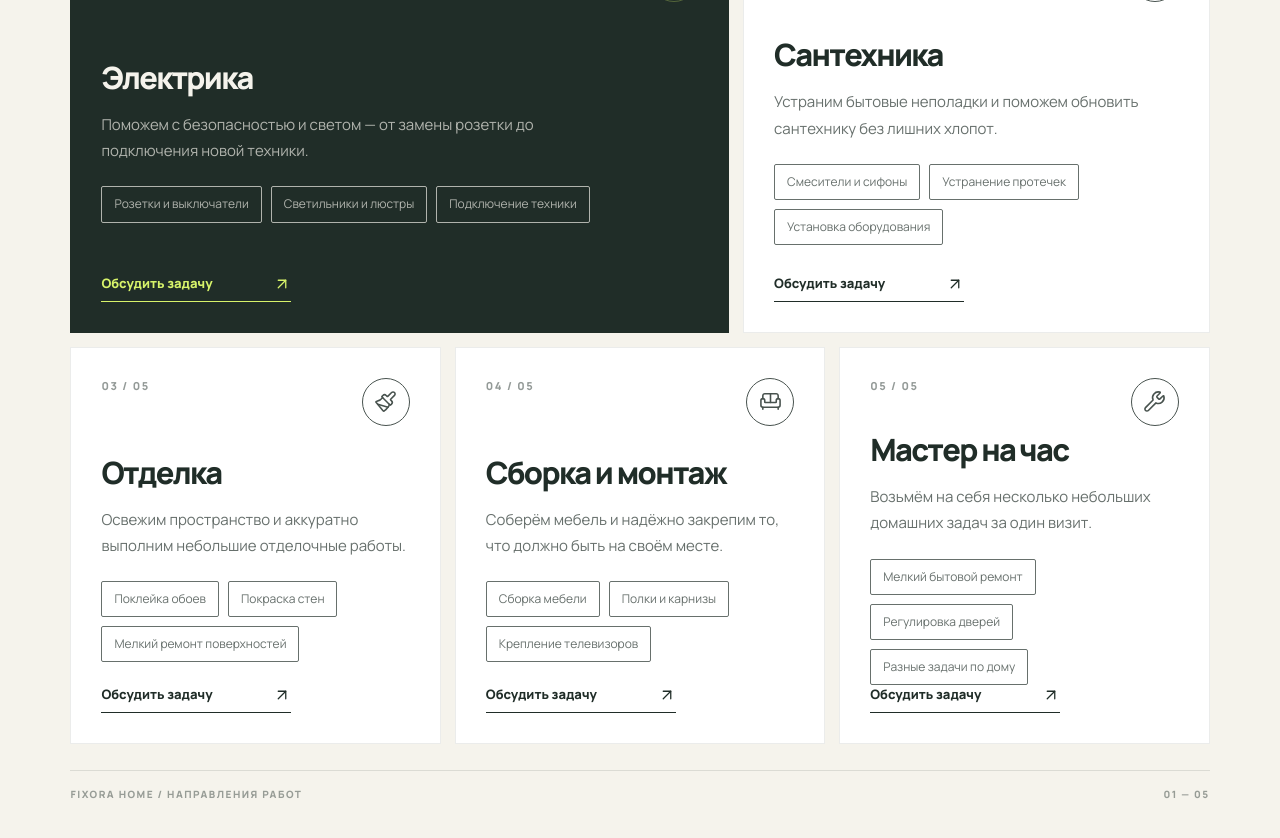
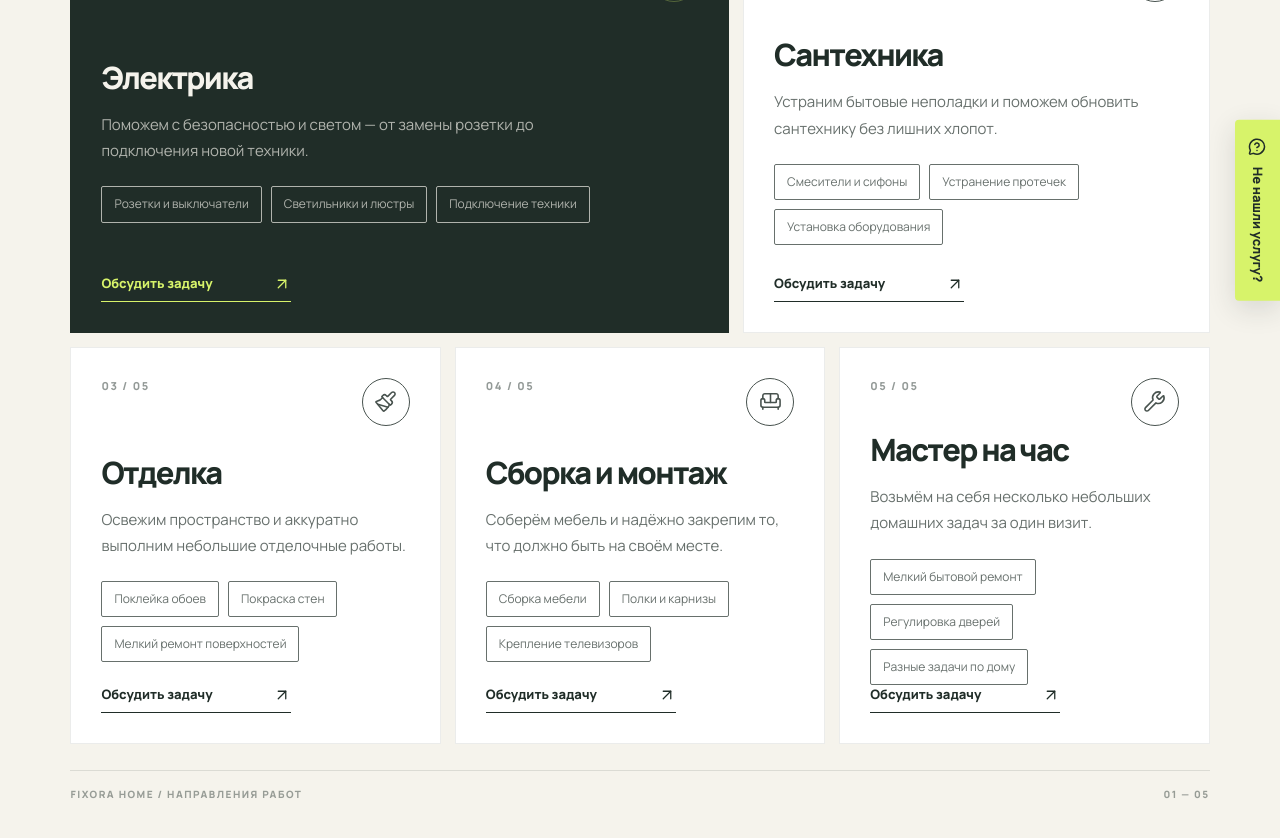
Before and after one commit to artkoro94/fixora-home, a React (Vite) app: page / in a window 1280 px wide. Shown: the part 1280-2118 px from the top of the page. Built offline with nearby package versions, Linux system fonts and the light colour scheme.

Commit message:
Attach vertical service help tab to section

```diff
--- a/src/app/styles/index.css
+++ b/src/app/styles/index.css
@@ -176,10 +176,11 @@ button, a { -webkit-tap-highlight-color: transparent; }
 
 
 /* Service help drawer */
-.service-help-trigger { position: fixed; z-index: 30; top: 50%; right: 0; display: inline-flex; align-items: center; gap: 11px; padding: 16px 18px; border: 0; border-radius: 4px 0 0 4px; background: #d7f36a; color: #202d28; box-shadow: 0 8px 28px rgb(32 45 40 / 14%); cursor: pointer; font: inherit; font-size: 13px; font-weight: 800; transform: translateY(-50%); transition: transform .25s ease, opacity .2s ease; }
+.services-section { position: relative; }
+.service-help-trigger { position: absolute; z-index: 30; top: 50%; right: 0; display: inline-flex; align-items: center; gap: 11px; padding: 18px 13px; border: 0; border-radius: 4px 0 0 4px; background: #d7f36a; color: #202d28; box-shadow: 0 8px 28px rgb(32 45 40 / 14%); cursor: pointer; font: inherit; font-size: 13px; font-weight: 800; writing-mode: vertical-rl; transform: translateY(-50%); transition: transform .25s ease, opacity .2s ease; }
 .service-help-trigger:hover { transform: translate(-4px, -50%); }
 .service-help-trigger--hidden { opacity: 0; pointer-events: none; transform: translate(100%, -50%); }
-.service-help-panel { position: fixed; z-index: 31; top: 50%; right: 20px; width: min(390px, calc(100vw - 40px)); padding: 28px; border: 1px solid rgb(32 45 40 / 10%); background: #f5f3ec; box-shadow: 0 22px 70px rgb(32 45 40 / 22%); transform: translateY(-50%); animation: service-help-enter .28s ease both; }
+.service-help-panel { position: absolute; z-index: 31; top: 50%; right: 20px; width: min(390px, calc(100% - 40px)); padding: 28px; border: 1px solid rgb(32 45 40 / 10%); background: #f5f3ec; box-shadow: 0 22px 70px rgb(32 45 40 / 22%); transform: translateY(-50%); animation: service-help-enter .28s ease both; }
 .service-help-panel__top { display: flex; align-items: center; justify-content: space-between; }
 .service-help-panel__eyebrow { color: rgb(32 45 40 / 52%); font-size: 10px; font-weight: 800; letter-spacing: 1.6px; }
 .service-help-panel__close { display: grid; width: 40px; height: 40px; place-items: center; border: 1px solid rgb(32 45 40 / 18%); border-radius: 50%; background: transparent; color: #202d28; cursor: pointer; }
@@ -189,10 +190,10 @@ button, a { -webkit-tap-highlight-color: transparent; }
 .service-help-panel > a { display: inline-flex; align-items: center; gap: 14px; margin-top: 28px; padding-bottom: 7px; border-bottom: 1px solid currentColor; font-size: 13px; font-weight: 800; }
 @keyframes service-help-enter { from { opacity: 0; transform: translate(18px, -50%); } to { opacity: 1; transform: translate(0, -50%); } }
 @media (max-width: 620px) {
-  .service-help-trigger { top: auto; right: 14px; bottom: 18px; padding: 14px 16px; border-radius: 999px; }
+  .service-help-trigger { position: fixed; top: auto; right: 14px; bottom: 18px; padding: 14px 16px; border-radius: 999px; writing-mode: horizontal-tb; }
   .service-help-trigger:hover { transform: translateY(-3px); }
   .service-help-trigger--hidden { transform: translateY(120%); }
-  .service-help-panel { top: auto; right: 12px; bottom: 12px; width: calc(100vw - 24px); padding: 24px; transform: none; animation-name: service-help-enter-mobile; }
+  .service-help-panel { position: fixed; top: auto; right: 12px; bottom: 12px; width: calc(100vw - 24px); padding: 24px; transform: none; animation-name: service-help-enter-mobile; }
   .service-help-panel__icon { margin-top: 24px; }
   .service-help-panel h3 { font-size: 24px; }
 }
```
